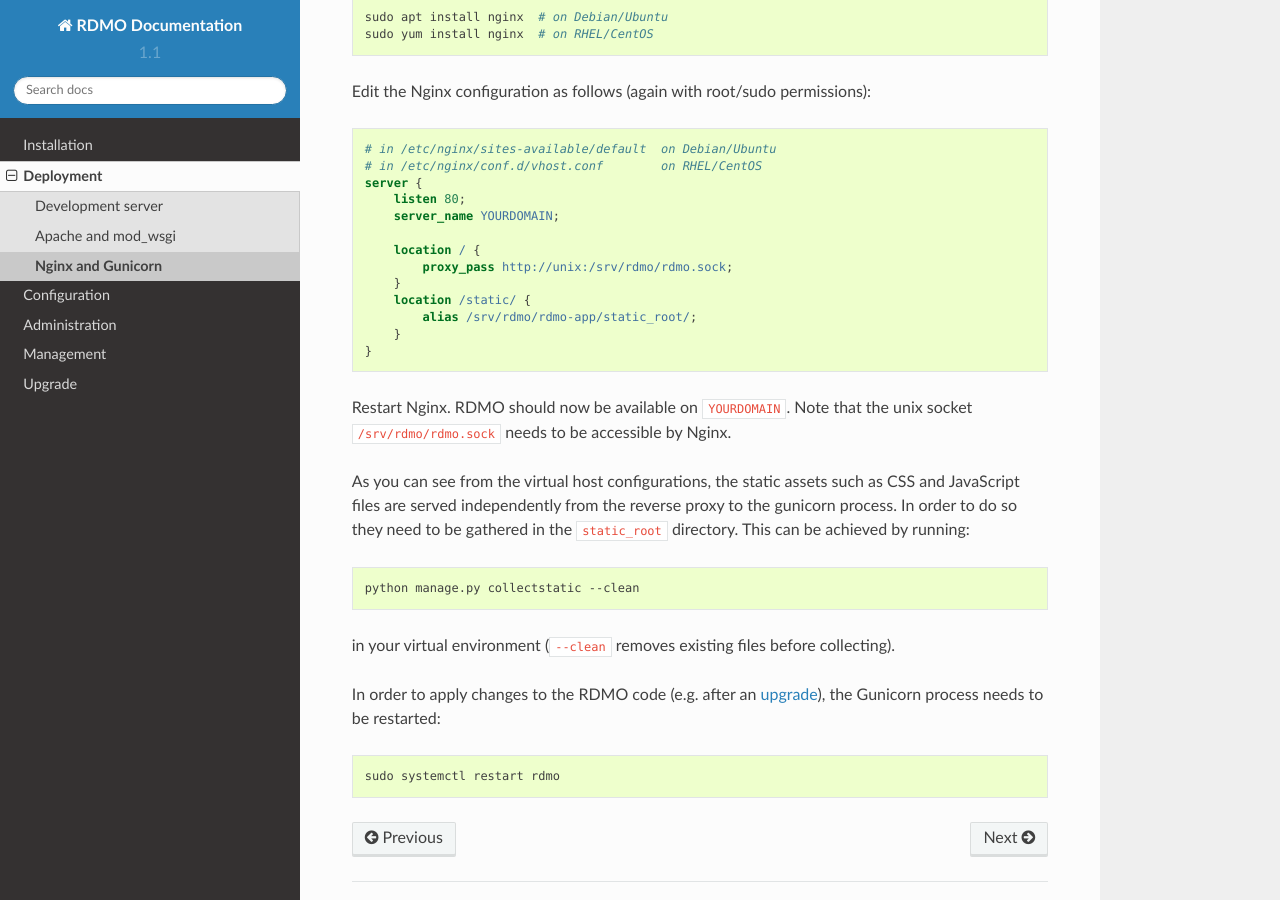
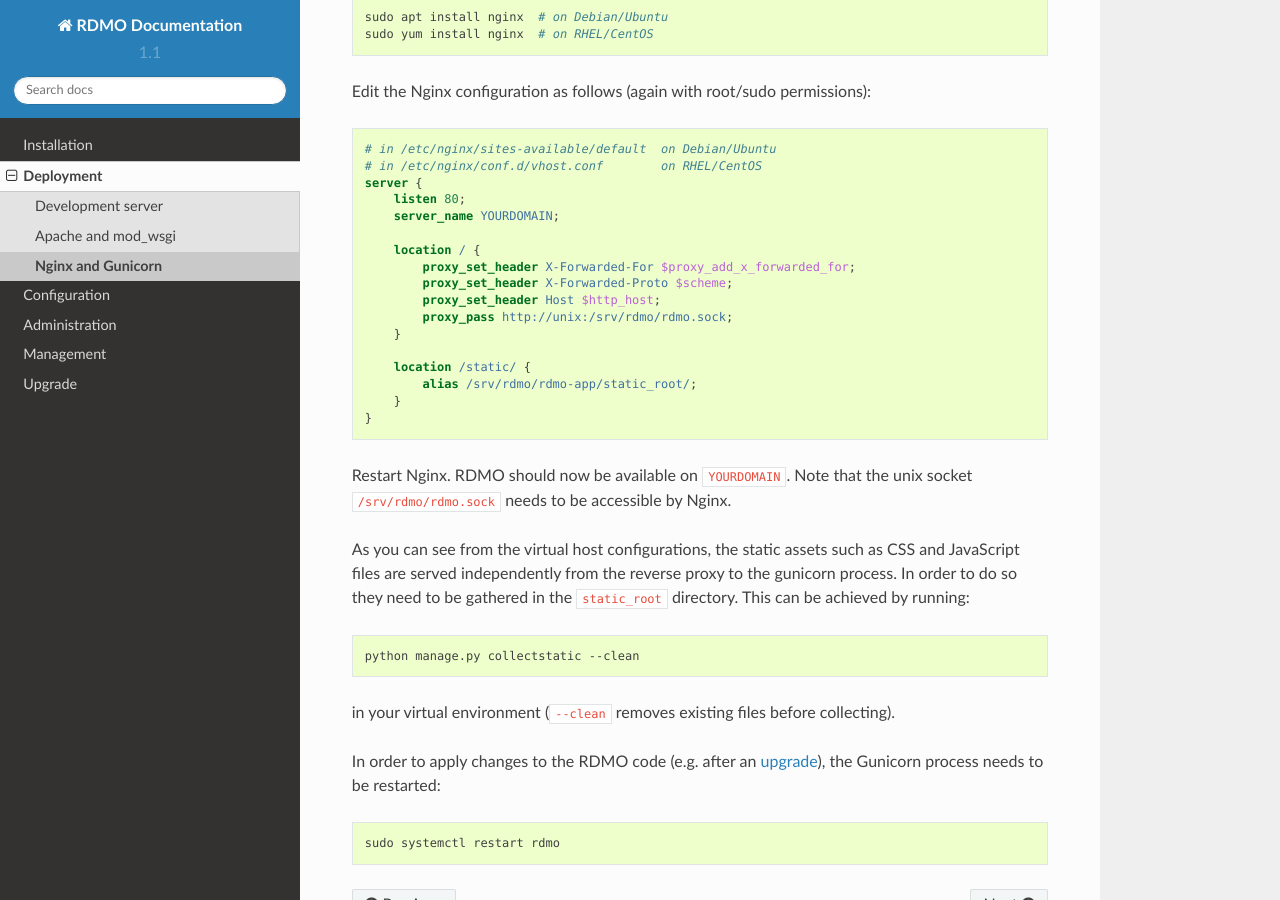
Before and after one commit to rdmorganiser/rdmo-docs, a Sphinx documentation site: the page built from docs/deployment/nginx.md, in a window 1280 px wide and 900 px high, scrolled down 1135 px. Built offline with Sphinx 7.4.7 and the Read the Docs theme 2.0.0, drawn with Linux system fonts in a browser that asks for light colours.

Commit message:
Update nginx configuration

```diff
--- a/docs/deployment/nginx.md
+++ b/docs/deployment/nginx.md
@@ -57,8 +57,12 @@
     server_name YOURDOMAIN;
 
     location / {
+        proxy_set_header X-Forwarded-For $proxy_add_x_forwarded_for;
+        proxy_set_header X-Forwarded-Proto $scheme;
+        proxy_set_header Host $http_host;
         proxy_pass http://unix:/srv/rdmo/rdmo.sock;
     }
+
     location /static/ {
         alias /srv/rdmo/rdmo-app/static_root/;
     }
```
